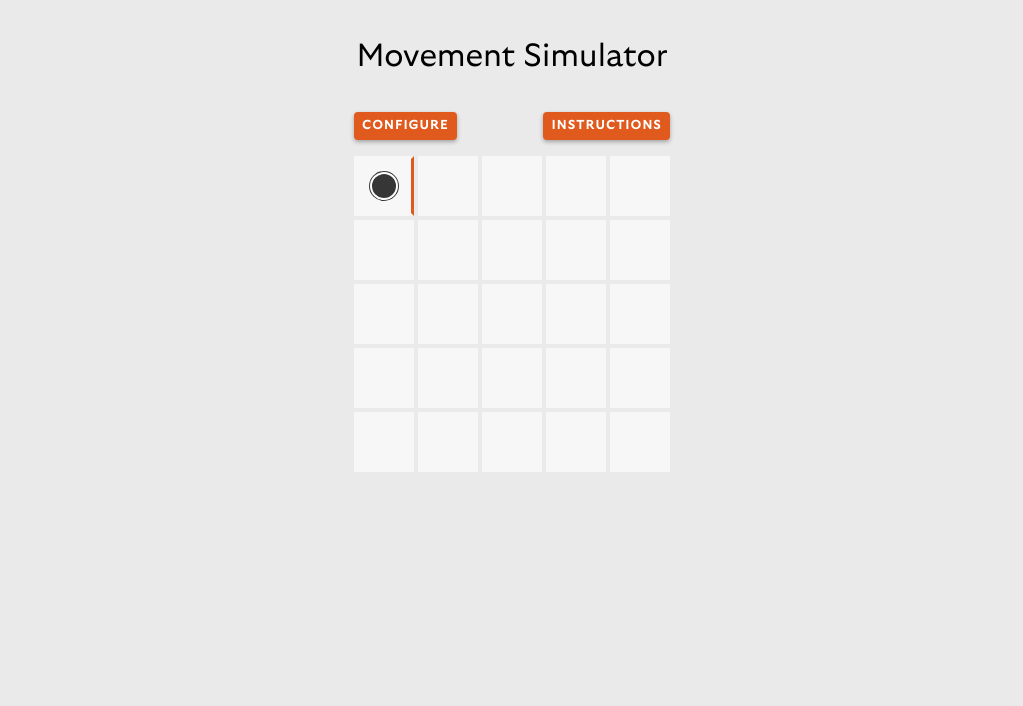
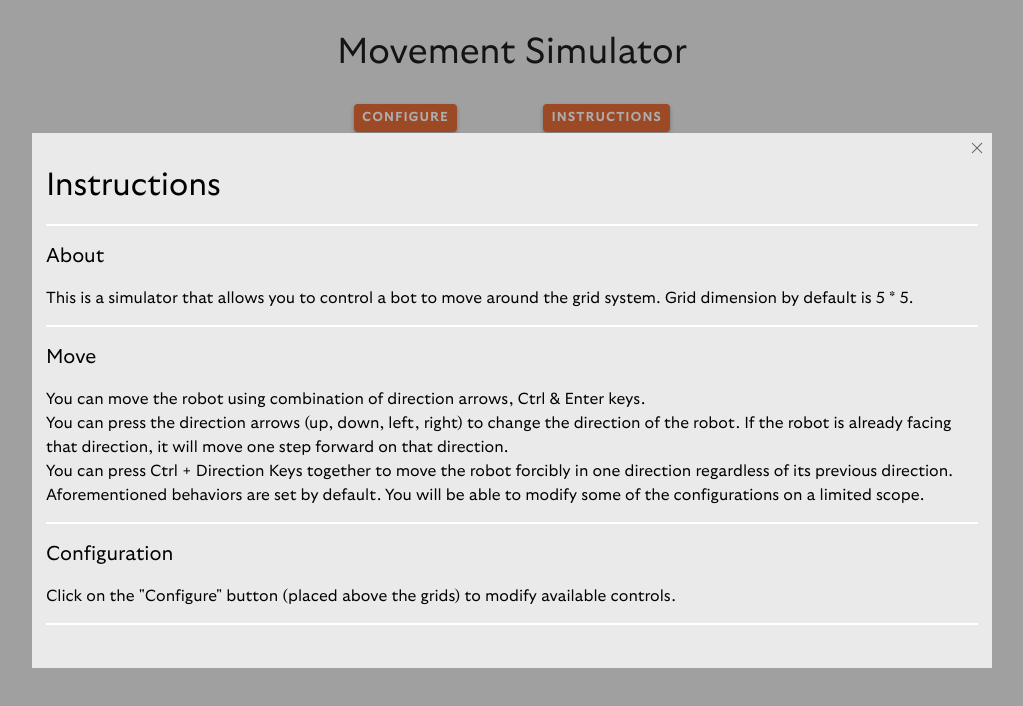
Before and after one commit to salman0719/movement-simulator, a Next.js app: page / in a window 1280 px wide. Both pictures are taken after a click on the button "INSTRUCTIONS". Shown: the top 706 px of the page, without its empty margins (128-1151 px from the left). Built offline with nearby package versions, Linux system fonts and the light colour scheme.

Commit message:
Instructions modal

```diff
--- a/app/globals.css
+++ b/app/globals.css
@@ -2,8 +2,12 @@
 @tailwind components;
 @tailwind utilities;
 
+:root {
+  --body-bg-color: #EAEAEA;
+}
+
 body {
-  background-color: #EAEAEA;
+  background-color: var(--body-bg-color);
 }
 
 h1 {
--- a/app/page.tsx
+++ b/app/page.tsx
@@ -4,7 +4,7 @@ import Network from "@/components/common/network";
 export default function Home() {
   return (
     <main className="flex min-h-screen flex-col items-center p-8">
-      <h1 className="mb-8 text-center">Movement Simulator</h1>
+      <h1 className="mb-8 text-4xl text-center">Movement Simulator</h1>
       <div>
         <Instructions />
         <Network />
--- a/components/common/instructions.module.css
+++ b/components/common/instructions.module.css
@@ -2,3 +2,19 @@
   display: flex;
   justify-content: space-between;
 }
+
+.instruction-modal-body {
+  background-color: var(--body-bg-color);
+}
+
+.article,
+.h1 {
+  margin-bottom: 15px;
+  padding-bottom: 15px;
+  border-bottom: 2px solid #FFFFFF;
+}
+
+
+.h2 {
+  margin: 15px 0px;
+}
--- a/components/common/instructions.tsx
+++ b/components/common/instructions.tsx
@@ -5,6 +5,8 @@ import PrimaryButton from "@/components/button/primaryButton";
 import styles from "./instructions.module.css";
 import { createPortal } from "react-dom";
 import classNames from "classnames";
+import Dialog from "../dialog/dialog";
+import { NETWORK_HEIGHT, NETWORK_WIDTH } from "@/utilities/constants";
 
 const Instructions: React.FC = () => {
   const [showModal, setShowModal] = useState<boolean>(false);
@@ -17,7 +19,51 @@ const Instructions: React.FC = () => {
     <div className={classNames(styles.container, "mb-4")}>
       <PrimaryButton>Configure</PrimaryButton>
       <PrimaryButton onClick={onClick}>Instructions</PrimaryButton>
-      {showModal && createPortal(<div hidden>I am a modal</div>, document.body)}
+      {showModal &&
+        createPortal(
+          <Dialog
+            onClose={() => {
+              setShowModal(false);
+            }}
+            bodyClassName={styles["instruction-modal-body"]}
+          >
+            <h1 className={styles.h1}>Instructions</h1>
+            <article className={styles.article}>
+              <h2 className={styles.h2}>About</h2>
+              <p>
+                This is a simulator that allows you to control a bot to move
+                around the grid system. Grid dimension by default is{" "}
+                {NETWORK_HEIGHT} * {NETWORK_WIDTH}.
+              </p>
+            </article>
+            <article className={styles.article}>
+              <h2 className={styles.h2}>Move</h2>
+              <p>
+                You can move the robot using combination of direction arrows,
+                Ctrl & Enter keys.
+                <br />
+                You can press the direction arrows (up, down, left, right) to
+                change the direction of the robot. If the robot is already
+                facing that direction, it will move one step forward on that
+                direction.
+                <br />
+                You can press Ctrl + Direction Keys together to move the robot
+                forcibly in one direction regardless of its previous direction.
+                <br />
+                Aforementioned behaviors are set by default. You will be able to
+                modify some of the configurations on a limited scope.
+              </p>
+            </article>
+            <article className={styles.article}>
+              <h2 className={styles.h2}>Configuration</h2>
+              <p>
+                Click on the &quot;Configure&quot; button (placed above the
+                grids) to modify available controls.
+              </p>
+            </article>
+          </Dialog>,
+          document.body,
+        )}
     </div>
   );
 };
--- a/components/dialog/dialog.module.css
+++ b/components/dialog/dialog.module.css
@@ -1,7 +1,7 @@
 .container {
   position: fixed;
-  width: 100vw;
-  height: 100vh;
+  width: 100%;
+  height: 100%;
   display: flex;
   justify-content: center;
   align-items: center;
@@ -35,7 +35,8 @@
   position: relative;
   min-width: 160px;
   min-height: 160px;
-  background-color: white;
-  max-width: 75vh;
+  max-width: 75vw;
+  max-height: 90vh;
   padding: 28px 14px;
+  overflow: auto;
 }
```
